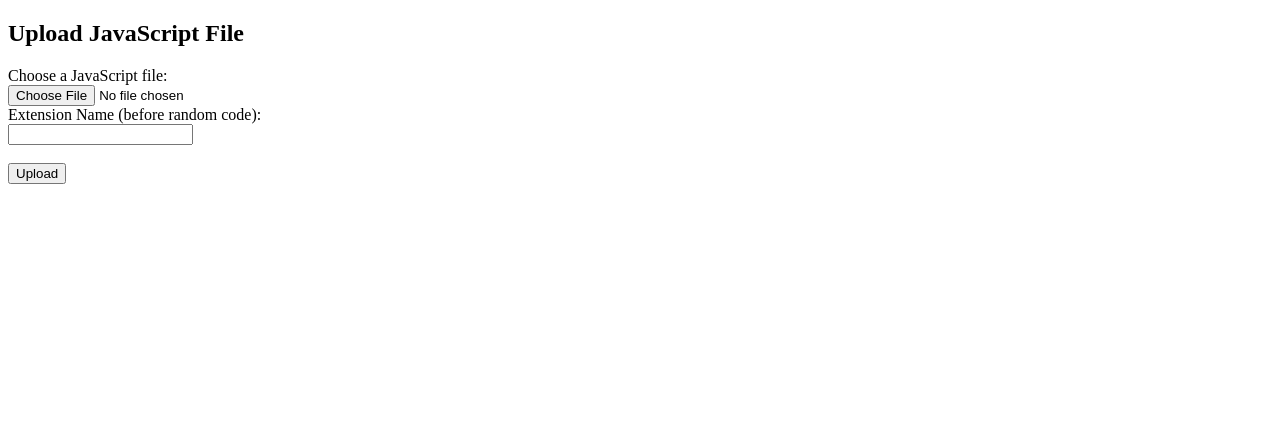
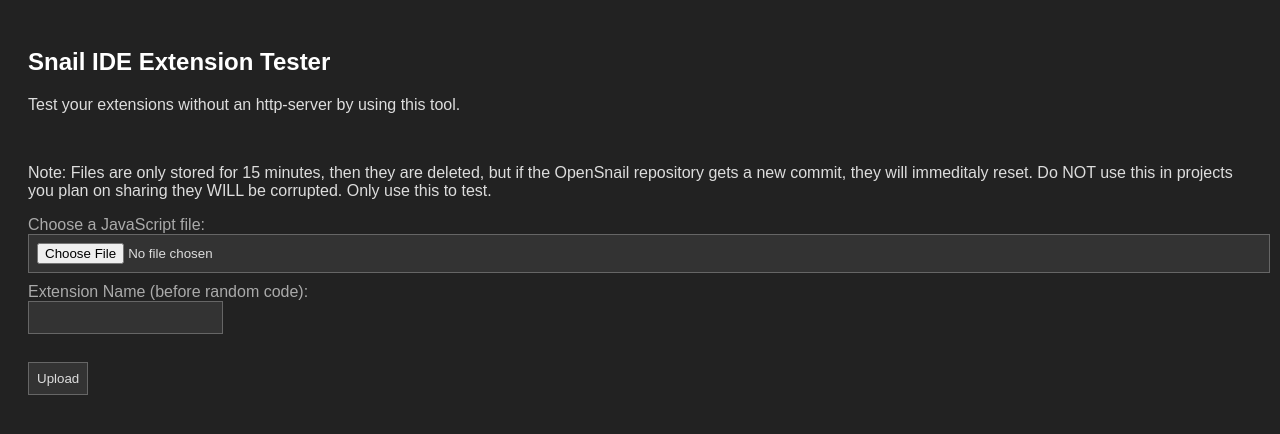
Before and after one commit to Snail-IDE/OpenSnail, a website: page upload-gui.html in a window 1280 px wide. Drawn offline with Linux system fonts and the light colour scheme.

Commit message:
better ui

```diff
--- a/upload-gui.html
+++ b/upload-gui.html
@@ -3,10 +3,46 @@
 <head>
   <meta charset="UTF-8">
   <meta name="viewport" content="width=device-width, initial-scale=1.0">
-  <title>Upload JavaScript File</title>
+  <title>Extension Tester</title>
+  <style>
+    body {
+      background-color: #222;
+      color: #ddd;
+      font-family: Arial, sans-serif;
+      padding: 20px;
+    }
+    h2 {
+      color: #fff;
+    }
+    label {
+      color: #aaa;
+    }
+    input[type="file"], input[type="text"], button {
+      background-color: #333;
+      color: #ddd;
+      border: 1px solid #666;
+      padding: 8px;
+      margin-bottom: 10px;
+    }
+    input[type="file"] {
+      width: 100%;
+    }
+    button {
+      cursor: pointer;
+    }
+    #response {
+      margin-top: 20px;
+    }
+    a {
+      color: #4af;
+    }
+  </style>
 </head>
 <body>
-  <h2>Upload JavaScript File</h2>
+  <h2>Snail IDE Extension Tester</h2>
+  <p>Test your extensions without an http-server by using this tool.</p>
+  <br>
+  <p>Note: Files are only stored for 15 minutes, then they are deleted, but if the OpenSnail repository gets a new commit, they will immeditaly reset. Do NOT use this in projects you plan on sharing they WILL be corrupted. Only use this to test.</p>
   <form id="uploadForm" enctype="multipart/form-data">
     <label for="file">Choose a JavaScript file:</label><br>
     <input type="file" id="file" name="extension" accept=".js"><br>
```
